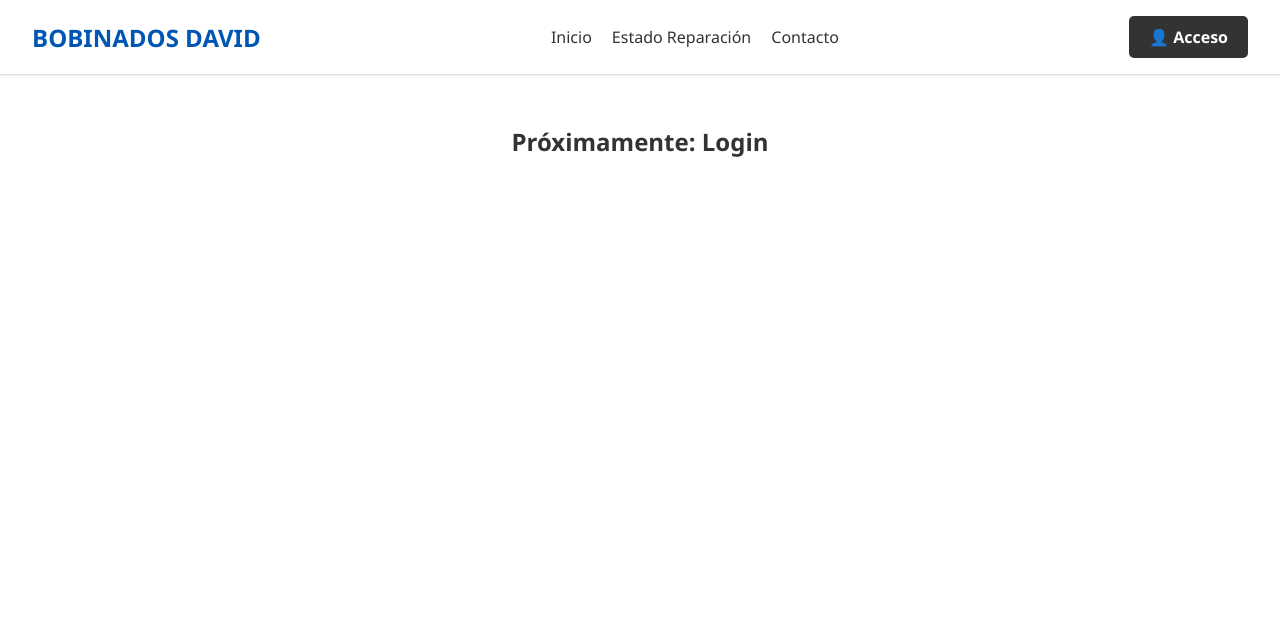
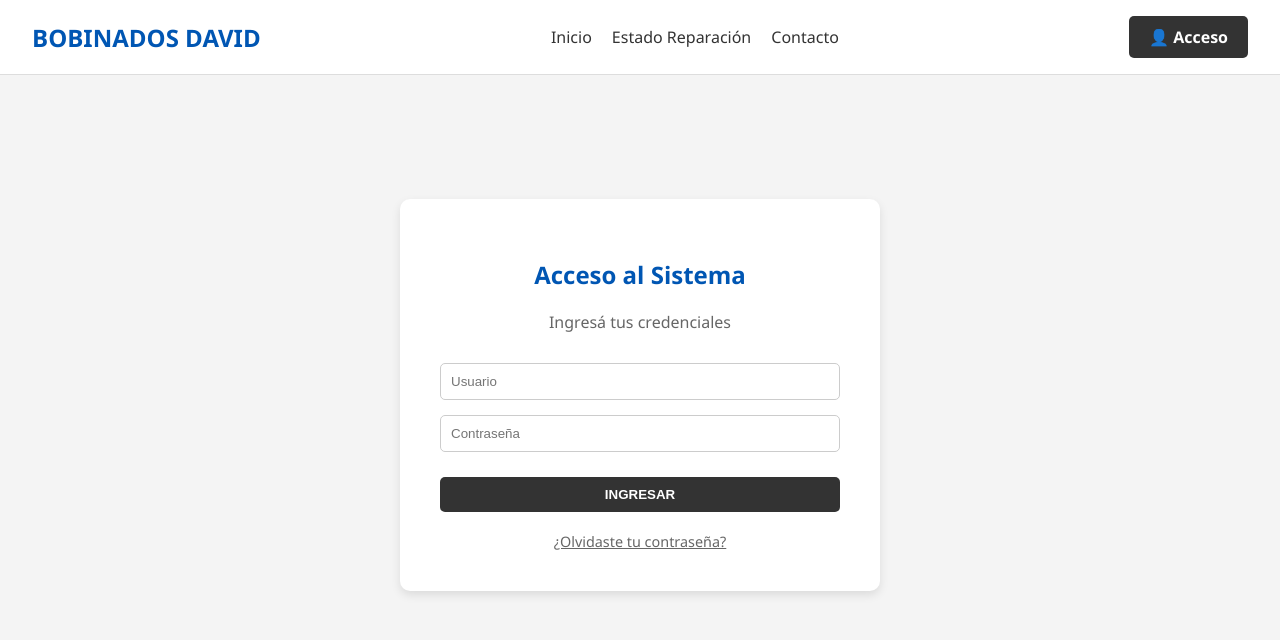
Before and after one commit to tomasvallejos1/gestor-taller, a React (Vite) app in the folder client/: page /login in a window 1280 px wide. Shown: the top 640 px of the page. Built offline with nearby package versions, Linux system fonts and the light colour scheme.

Commit message:
Se agrego pagina login

```diff
--- a/client/src/App.jsx
+++ b/client/src/App.jsx
@@ -2,6 +2,7 @@ import { Routes, Route } from 'react-router-dom';
 import Navbar from './components/Navbar';
 import Home from './pages/Home';
 import Status from './pages/Status';
+import Login from './pages/Login';
 
 function App() {
   return (
@@ -10,8 +11,10 @@ function App() {
       <Routes>
         <Route path="/" element={<Home />} />
         <Route path="/estado" element={<Status />} />
-        {/* Aquí agregaremos el Login después */}
-        <Route path="/login" element={<h2 style={{textAlign:'center', marginTop:'50px'}}>Próximamente: Login</h2>} />
+        <Route path="/login" element={<Login />} /> {/* <--- 2. Agregamos la ruta */}
+
+        {/* Ruta temporal para cuando entremos al sistema */}
+        <Route path="/sistema/home" element={<h2>Bienvenido al Panel de Control (Próximamente)</h2>} />
       </Routes>
     </>
   );
--- /dev/null
+++ b/client/src/pages/Login.jsx
@@ -0,0 +1,68 @@
+import React, { useState } from 'react';
+import { useNavigate } from 'react-router-dom';
+
+const Login = () => {
+  const navigate = useNavigate();
+  // Estos estados guardarán lo que escriba el usuario
+  const [email, setEmail] = useState('');
+  const [password, setPassword] = useState('');
+
+  const handleSubmit = (e) => {
+    e.preventDefault();
+    // ACA IRÁ LA LÓGICA DE CONEXIÓN CON EL BACKEND MÁS ADELANTE
+    console.log('Intentando ingresar con:', email, password);
+
+    // Por ahora, simulamos que entra exitosamente y va al panel
+    navigate('/sistema/home');
+  };
+
+  return (
+    <div style={{
+      display: 'flex',
+      justifyContent: 'center',
+      alignItems: 'center',
+      height: '80vh',
+      background: '#f4f4f4'
+    }}>
+      <div style={{
+        background: 'white',
+        padding: '40px',
+        borderRadius: '10px',
+        boxShadow: '0 4px 10px rgba(0,0,0,0.1)',
+        width: '100%',
+        maxWidth: '400px',
+        textAlign: 'center'
+      }}>
+        <h2 style={{ color: '#0056b3', marginBottom: '20px' }}>Acceso al Sistema</h2>
+        <p style={{ marginBottom: '30px', color: '#666' }}>Ingresá tus credenciales</p>
+
+        <form onSubmit={handleSubmit} style={{ display: 'flex', flexDirection: 'column', gap: '15px' }}>
+          <input
+            type="text"
+            placeholder="Usuario"
+            value={email}
+            onChange={(e) => setEmail(e.target.value)}
+            required
+          />
+          <input
+            type="password"
+            placeholder="Contraseña"
+            value={password}
+            onChange={(e) => setPassword(e.target.value)}
+            required
+          />
+
+          <button type="submit" className="btn" style={{ marginTop: '10px', width: '100%' }}>
+            INGRESAR
+          </button>
+        </form>
+
+        <div style={{ marginTop: '20px', fontSize: '0.9rem' }}>
+          <a href="#" style={{ color: '#666' }}>¿Olvidaste tu contraseña?</a>
+        </div>
+      </div>
+    </div>
+  );
+};
+
+export default Login;
```
